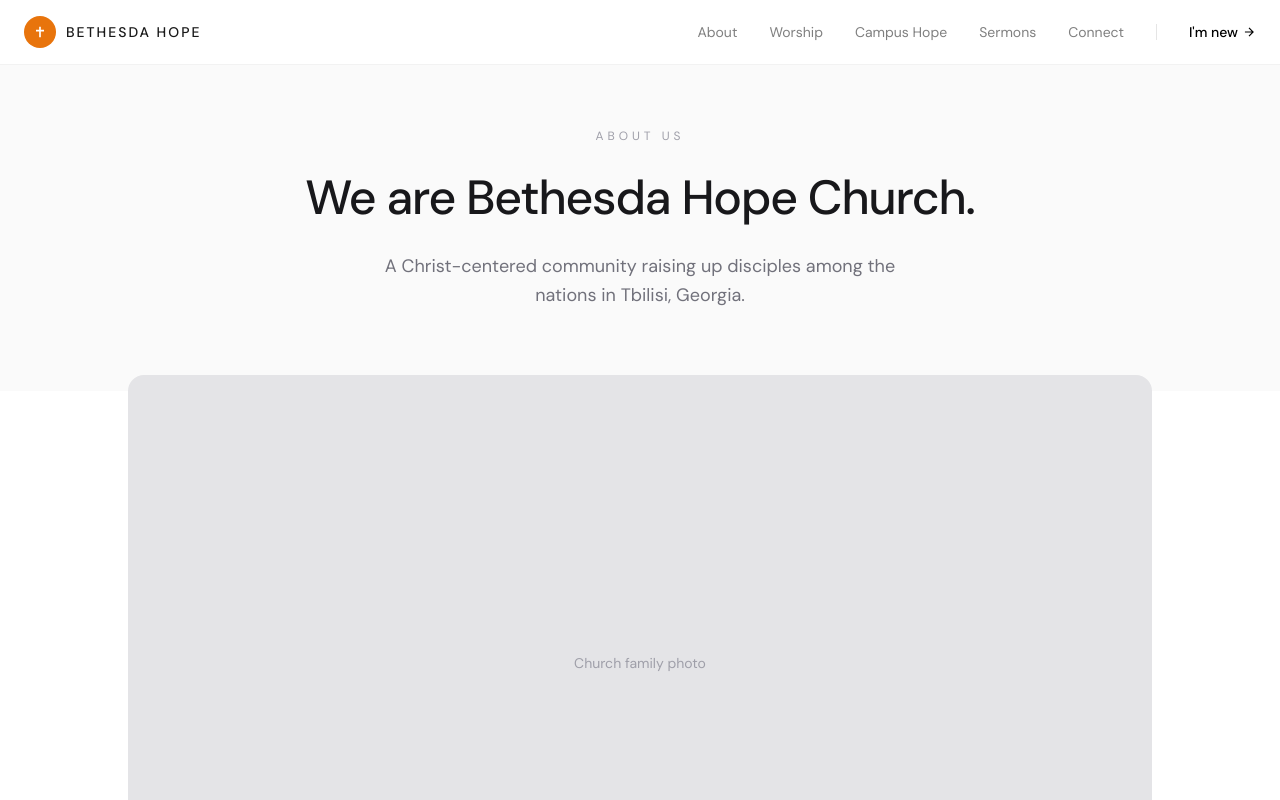
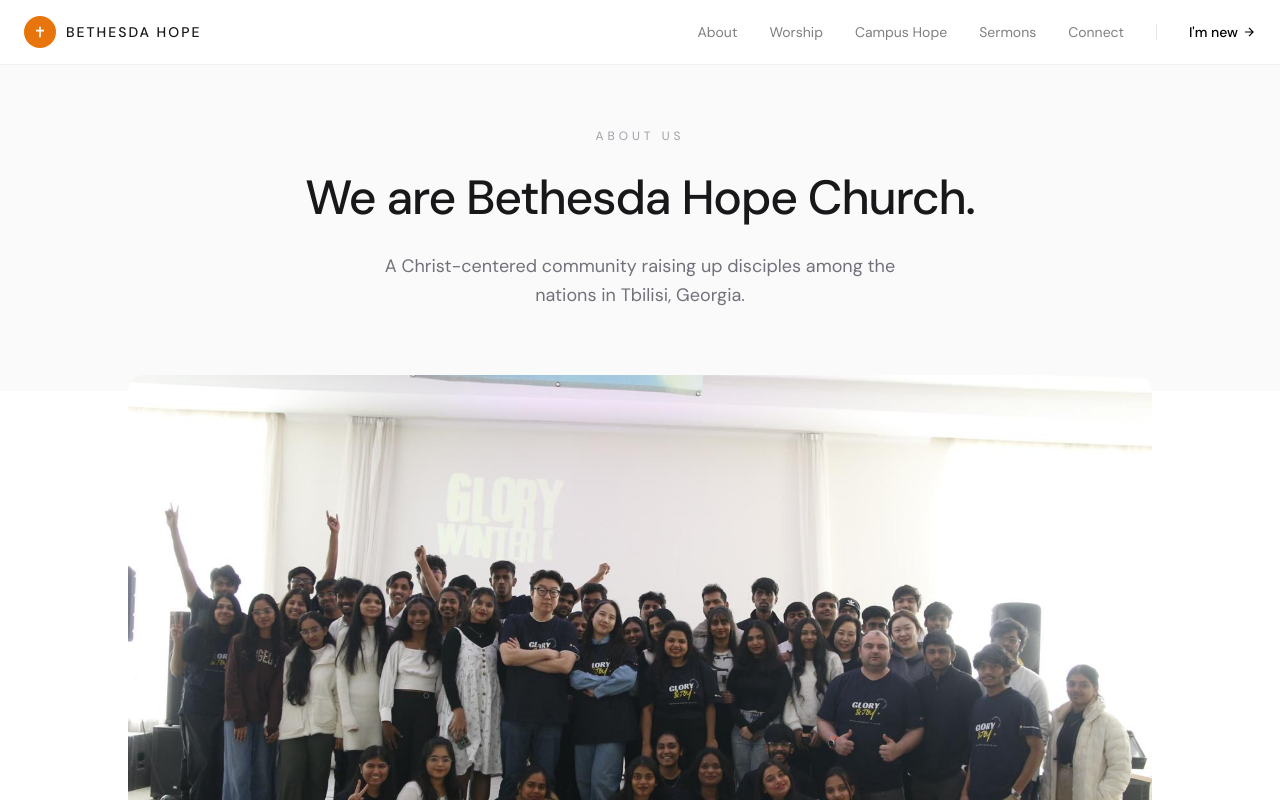
Before and after one commit to makewayjohn/bethesda-hope, a Next.js app: page /about in a window 1280 px wide. Shown: the top 800 px of the page. Built offline with nearby package versions, Linux system fonts and the light colour scheme.

Commit message:
Add group photo to About page hero

```diff
--- a/src/app/about/page.tsx
+++ b/src/app/about/page.tsx
@@ -18,11 +18,16 @@
         </div>
       </section>
 
-      {/* Photo placeholder */}
+      {/* Photo */}
       <section className="px-6">
         <div className="max-w-5xl mx-auto -mt-4">
-          <div className="aspect-video bg-zinc-200 rounded-2xl flex items-center justify-center">
-            <p className="text-sm text-zinc-400">Church family photo</p>
+          <div className="aspect-video relative rounded-2xl overflow-hidden">
+            <Image
+              src="/images/about_group.jpeg"
+              alt="Bethesda Hope Church family"
+              fill
+              className="object-cover"
+            />
           </div>
         </div>
       </section>
```
Also changed, not shown: public/images/about_group.jpeg (added).
